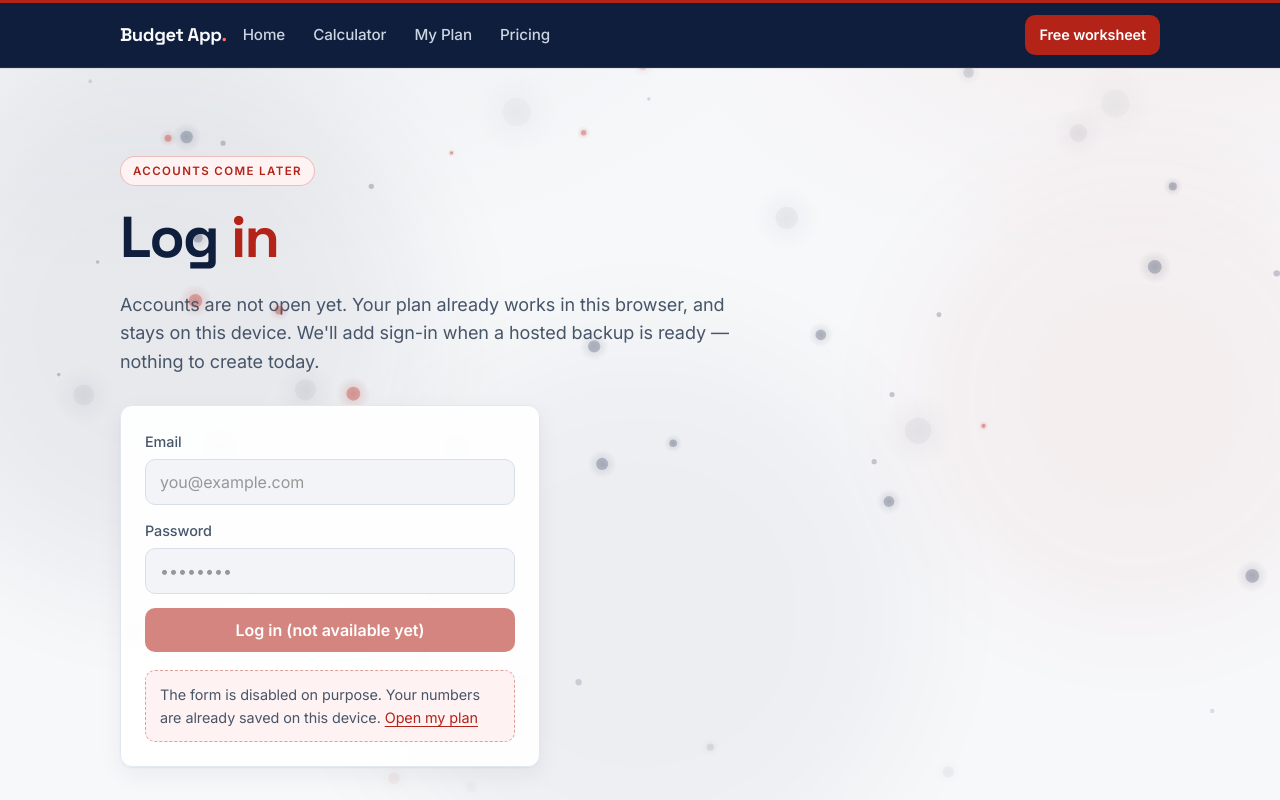
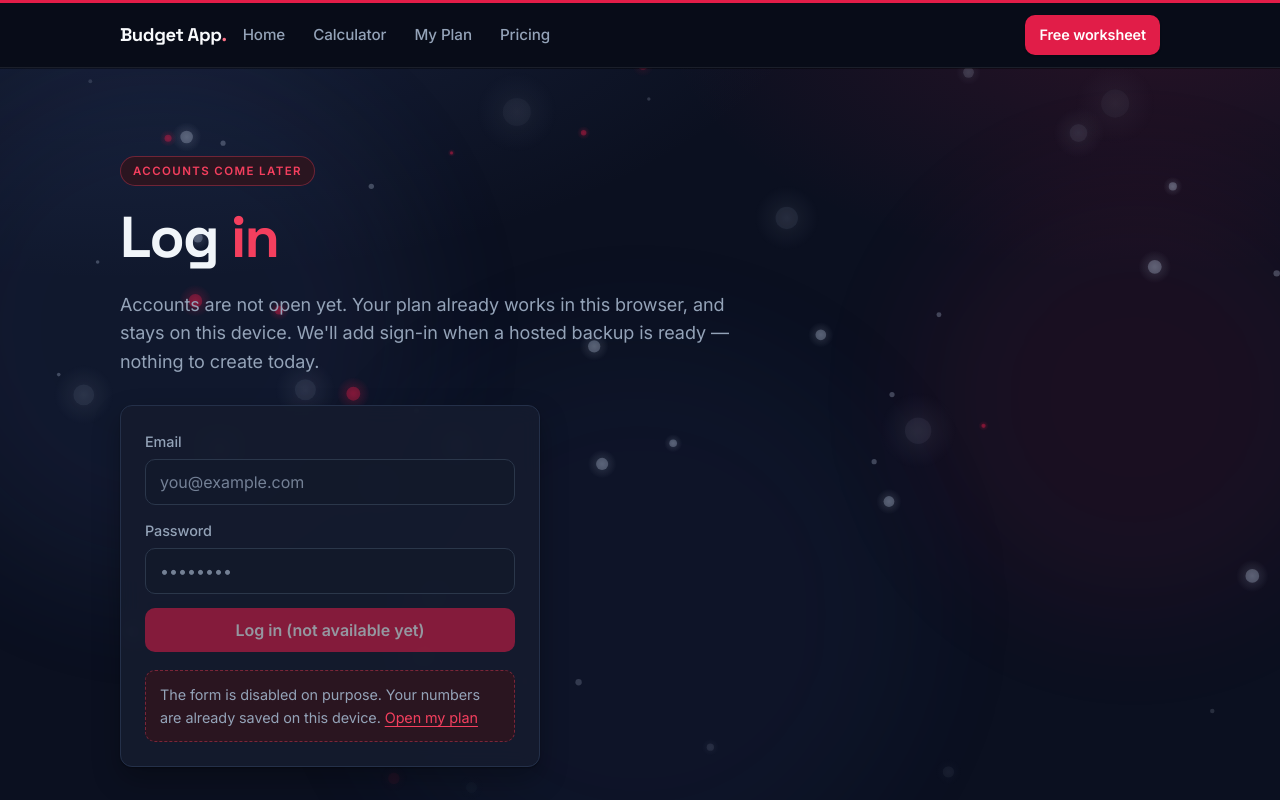
Before and after one commit to 22dmotter/budget-app-motter, a Next.js app in the folder apps/web/: page /login in a window 1280 px wide. Shown: the top 800 px of the page. Built offline with nearby package versions, Linux system fonts and the light colour scheme.

Commit message:
Switch the website to a dark navy and crimson theme.
Dark is now the default and only theme across every page, including
pricing. The old light/dark toggle is gone; ?theme=dark still loads
harmlessly. Particles, charts, the PWA manifest, and theme-color are
updated for contrast on the dark surfaces.

```diff
--- a/apps/web/src/app/layout.tsx
+++ b/apps/web/src/app/layout.tsx
@@ -7,7 +7,7 @@ import { withBasePath } from "@/lib/basePath";
 import "@/styles/globals.css";
 
 export const viewport: Viewport = {
-  themeColor: "#0F1E3D",
+  themeColor: "#0b1020",
   width: "device-width",
   initialScale: 1,
   viewportFit: "cover",
@@ -56,7 +56,7 @@ export default function RootLayout({
   children: React.ReactNode;
 }>) {
   return (
-    <html lang="en">
+    <html lang="en" style={{ colorScheme: "dark", backgroundColor: "#0b1020" }}>
       <head>
         <link rel="preconnect" href="https://fonts.googleapis.com" />
         <link
@@ -68,7 +68,7 @@ export default function RootLayout({
           href="https://fonts.googleapis.com/css2?family=Inter:wght@400;500;600&family=Space+Grotesk:wght@500;700&display=swap"
           rel="stylesheet"
         />
-        <meta name="theme-color" content="#0F1E3D" />
+        <meta name="theme-color" content="#0b1020" />
         <link rel="manifest" href={withBasePath("/manifest.webmanifest")} />
         <link rel="icon" href={withBasePath("/favicon.ico")} />
         <link rel="apple-touch-icon" href={withBasePath("/icons/apple-touch-icon.png")} />
--- a/apps/web/src/components/plan/JourneyPath.tsx
+++ b/apps/web/src/components/plan/JourneyPath.tsx
@@ -25,7 +25,7 @@ export function JourneyPath({ stations }: { stations: JourneyStation[] }) {
       aria-label="Your road to debt-free"
       preserveAspectRatio="xMidYMin meet"
     >
-      <path d={d} fill="none" stroke="#CBD5E1" strokeWidth="4" strokeLinecap="round" />
+      <path d={d} fill="none" stroke="#334155" strokeWidth="4" strokeLinecap="round" />
       {stations.map((s, i) => {
         const x = xOf(i);
         const y = yOf(i);
@@ -54,7 +54,7 @@ export function JourneyPath({ stations }: { stations: JourneyStation[] }) {
         cx={xOf(markerIndex)}
         cy={yOf(markerIndex)}
         r="3.5"
-        fill="#0F1E3D"
+        fill="#f1f5f9"
         className="you-are-here"
       />
     </svg>
--- a/apps/web/src/styles/globals.css
+++ b/apps/web/src/styles/globals.css
@@ -1,23 +1,26 @@
 :root {
-  /* Light fintech palette — trustworthy navy + spare crimson accent */
-  --bg: #f7f8fa;
-  --bg-alt: #eef1f6;
-  --surface: #ffffff;
-  --navy: #0f1e3d;
-  --text: #0f1e3d;
-  --muted: #475569;
-  --line: #e2e8f0;
-  --line-strong: #cbd5e1;
-  --accent: #b42318;
-  --accent-hover: #912018;
-  --accent-soft: #fef3f2;
+  /* Dark fintech palette — deep navy surfaces + brighter crimson accent */
+  --bg: #0b1020;
+  --bg-alt: #12192b;
+  --surface: #151c2e;
+  --header-bg: #080c18;
+  --navy: #f1f5f9;
+  --text: #f1f5f9;
+  --muted: #94a3b8;
+  --line: #243049;
+  --line-strong: #334155;
+  --accent: #e11d48;
+  --accent-hover: #be123c;
+  --accent-link: #f43f5e;
+  --accent-soft: #2a1520;
   --accent-ink: #ffffff;
   --header-fg: #f8fafc;
-  --header-muted: #cbd5e1;
-  --shadow: 0 1px 2px rgba(15, 30, 61, 0.06), 0 8px 24px rgba(15, 30, 61, 0.06);
+  --header-muted: #94a3b8;
+  --ok: #4ade80;
+  --shadow: 0 1px 2px rgba(0, 0, 0, 0.35), 0 12px 28px rgba(0, 0, 0, 0.28);
   --radius: 12px;
   --max: 1080px;
-  --focus: 0 0 0 3px rgba(180, 35, 24, 0.35);
+  --focus: 0 0 0 3px rgba(225, 29, 72, 0.45);
 }
 
 * {
@@ -29,6 +32,7 @@
 html {
   scroll-behavior: smooth;
   background: var(--bg);
+  color-scheme: dark;
   overflow-x: clip;
 }
 
@@ -49,7 +53,7 @@ h3 {
   font-family: "Space Grotesk", Inter, system-ui, sans-serif;
   line-height: 1.15;
   letter-spacing: -0.03em;
-  color: var(--navy);
+  color: var(--text);
 }
 
 a {
@@ -57,13 +61,13 @@ a {
 }
 
 a.text-link {
-  color: var(--accent);
+  color: var(--accent-link);
   text-decoration: underline;
   text-underline-offset: 3px;
 }
 
 a.text-link:hover {
-  color: var(--accent-hover);
+  color: #fb7185;
 }
 
 :focus-visible {
@@ -80,8 +84,8 @@ a.text-link:hover {
 
 .ph {
   background: var(--accent-soft);
-  color: var(--accent);
-  border: 1px dashed rgba(180, 35, 24, 0.45);
+  color: var(--accent-link);
+  border: 1px dashed rgba(244, 63, 94, 0.45);
   border-radius: 6px;
   padding: 0 6px;
   font-size: 0.85em;
@@ -98,10 +102,10 @@ a.text-link:hover {
   position: sticky;
   top: 0;
   z-index: 10;
-  background: var(--navy);
+  background: var(--header-bg);
   color: var(--header-fg);
   border-bottom: 1px solid rgba(255, 255, 255, 0.08);
-  box-shadow: 0 1px 0 rgba(15, 30, 61, 0.08);
+  box-shadow: 0 1px 0 rgba(0, 0, 0, 0.35);
 }
 
 .site-header .wrap {
@@ -122,7 +126,7 @@ a.text-link:hover {
 }
 
 .logo span {
-  color: #f97066;
+  color: #fb7185;
 }
 
 .nav-links {
@@ -156,13 +160,13 @@ a.text-link:hover {
   font-size: 1rem;
   font-family: inherit;
   transition: background 0.2s ease, transform 0.2s ease, box-shadow 0.2s ease;
-  box-shadow: 0 1px 2px rgba(15, 30, 61, 0.12);
+  box-shadow: 0 1px 2px rgba(0, 0, 0, 0.28);
 }
 
 .btn:hover {
   background: var(--accent-hover);
   transform: translateY(-1px);
-  box-shadow: 0 6px 16px rgba(180, 35, 24, 0.28);
+  box-shadow: 0 6px 16px rgba(225, 29, 72, 0.32);
 }
 
 .btn:disabled {
@@ -173,17 +177,17 @@ a.text-link:hover {
 }
 
 .btn.ghost {
-  background: var(--surface);
-  color: var(--navy);
+  background: transparent;
+  color: var(--text);
   border: 1px solid var(--line-strong);
   box-shadow: none;
 }
 
 .btn.ghost:hover {
-  border-color: var(--accent);
-  color: var(--accent);
+  border-color: var(--accent-link);
+  color: var(--accent-link);
   box-shadow: none;
-  background: var(--surface);
+  background: rgba(225, 29, 72, 0.08);
 }
 
 .site-header .btn.sm {
@@ -206,10 +210,10 @@ a.text-link:hover {
   align-items: center;
   gap: 8px;
   padding: 5px 12px;
-  border: 1px solid rgba(180, 35, 24, 0.25);
+  border: 1px solid rgba(244, 63, 94, 0.35);
   background: var(--accent-soft);
   border-radius: 999px;
-  color: var(--accent);
+  color: var(--accent-link);
   font-size: 0.72rem;
   font-weight: 600;
   letter-spacing: 0.12em;
@@ -225,12 +229,12 @@ a.text-link:hover {
   font-size: clamp(2.2rem, 6.5vw, 3.6rem);
   margin-bottom: 20px;
   font-weight: 700;
-  color: var(--navy);
+  color: var(--text);
 }
 
 .hero h1 em {
   font-style: normal;
-  color: var(--accent);
+  color: var(--accent-link);
 }
 
 .lead {
@@ -297,7 +301,7 @@ blockquote {
   margin: 22px 0;
   font-family: "Space Grotesk", Inter, sans-serif;
   font-size: 1.2rem;
-  color: var(--navy);
+  color: var(--text);
 }
 
 blockquote cite {
@@ -327,7 +331,7 @@ blockquote cite {
   padding: 12px 14px;
   border-radius: 10px;
   border: 1px solid var(--line-strong);
-  background: var(--surface);
+  background: var(--bg);
   color: var(--text);
   font-size: 1rem;
   font-family: inherit;
@@ -346,14 +350,14 @@ blockquote cite {
   margin-top: 4px;
   padding: 12px 14px;
   border-radius: 10px;
-  border: 1px dashed rgba(180, 35, 24, 0.4);
+  border: 1px dashed rgba(244, 63, 94, 0.4);
   background: var(--accent-soft);
   color: var(--muted);
   font-size: 0.9rem;
 }
 
 .site-footer {
-  background: var(--navy);
+  background: var(--header-bg);
   color: var(--header-muted);
   border-top: 3px solid var(--accent);
   padding: 40px 0;
@@ -418,8 +422,8 @@ main {
   z-index: -1;
   overflow: hidden;
   background:
-    radial-gradient(1200px 600px at 10% -10%, rgba(15, 30, 61, 0.06), transparent 60%),
-    radial-gradient(900px 500px at 90% 0%, rgba(180, 35, 24, 0.05), transparent 55%),
+    radial-gradient(1200px 600px at 10% -10%, rgba(80, 110, 180, 0.20), transparent 60%),
+    radial-gradient(900px 500px at 90% 0%, rgba(225, 29, 72, 0.14), transparent 55%),
     var(--bg);
 }
 
@@ -453,7 +457,7 @@ main {
   max-height: 520px;
   left: -8%;
   top: 8%;
-  background: rgba(15, 30, 61, 0.14);
+  background: rgba(80, 110, 180, 0.22);
   animation: drift-a 28s ease-in-out infinite alternate;
 }
 
@@ -464,7 +468,7 @@ main {
   max-height: 440px;
   right: -6%;
   top: 22%;
-  background: rgba(180, 35, 24, 0.10);
+  background: rgba(225, 29, 72, 0.16);
   animation: drift-b 34s ease-in-out infinite alternate;
 }
 
@@ -475,7 +479,7 @@ main {
   max-height: 560px;
   left: 28%;
   bottom: -12%;
-  background: rgba(15, 30, 61, 0.09);
+  background: rgba(60, 90, 160, 0.16);
   animation: drift-c 40s ease-in-out infinite alternate;
 }
 
@@ -523,18 +527,18 @@ main section {
 /* Keep solid surfaces readable over the motion layer */
 .card,
 .form-card.card {
-  background: rgba(255, 255, 255, 0.92);
-  backdrop-filter: blur(8px);
+  background: rgba(21, 28, 46, 0.92);
+  backdrop-filter: blur(10px);
 }
 
 .section-alt {
-  background: rgba(238, 241, 246, 0.72);
+  background: rgba(18, 25, 43, 0.78);
 }
 
 
 ::selection {
-  background: rgba(180, 35, 24, 0.18);
-  color: var(--navy);
+  background: rgba(225, 29, 72, 0.35);
+  color: var(--text);
 }
 
 @media (min-width: 860px) {
@@ -601,38 +605,51 @@ body.calm-shell html {
 @media (min-width: 900px) {
   .home-grid { grid-template-columns: 1fr 1fr; align-items: start; }
 }
-.quick-start { background: #fff; }
+.quick-start { background: var(--surface); }
 .quick-title { margin-bottom: 4px; }
 .quick-form, .form-stack, .form-stack label { display: grid; gap: 10px; }
 .quick-form label, .form-stack label, .calc-controls label {
   display: grid;
   gap: 6px;
   font-weight: 500;
-  color: var(--navy);
+  color: var(--text);
 }
-input, select {
+input, select, textarea {
   padding: 12px 14px;
   border-radius: 10px;
   border: 1px solid var(--line-strong);
-  background: #fff;
+  background: var(--bg);
   color: var(--text);
   font-size: 1rem;
   font-family: inherit;
   min-height: 44px;
+}
+input::placeholder, textarea::placeholder {
+  color: var(--muted);
+  opacity: 1;
+}
+input:-webkit-autofill,
+input:-webkit-autofill:hover,
+input:-webkit-autofill:focus,
+select:-webkit-autofill {
+  -webkit-text-fill-color: var(--text);
+  caret-color: var(--text);
+  box-shadow: 0 0 0 1000px var(--bg) inset;
+  transition: background-color 9999s ease-out;
 }
 .quick-result { min-height: 7rem; }
 .stat-num {
   font-family: "Space Grotesk", Inter, sans-serif;
   font-size: clamp(1.8rem, 5vw, 2.8rem);
   font-weight: 700;
-  color: var(--navy);
+  color: var(--text);
   letter-spacing: -0.03em;
   line-height: 1.1;
 }
 .steps-plain { padding-left: 1.2rem; margin: 24px 0; display: grid; gap: 12px; color: var(--muted); }
 .social-proof { font-size: 1rem; color: var(--muted); margin-bottom: 8px; }
-.card.solid, .card.highlight { background: #fff; }
-.card.highlight { border-color: rgba(180, 35, 24, 0.25); }
+.card.solid, .card.highlight { background: var(--surface); }
+.card.highlight { border-color: rgba(244, 63, 94, 0.35); }
 .section.flush { padding-top: 12px; }
 .plain-table { width: 100%; border-collapse: collapse; }
 .plain-table th, .plain-table td { text-align: left; padding: 8px 8px 8px 0; vertical-align: middle; }
@@ -642,7 +659,7 @@ input, select {
 .linkish {
   background: none;
   border: 0;
-  color: var(--accent);
+  color: var(--accent-link);
   cursor: pointer;
   font: inherit;
   min-height: 44px;
@@ -652,18 +669,18 @@ input, select {
 .seg { border: 0; padding: 0; display: grid; gap: 8px; }
 .seg legend { font-weight: 600; margin-bottom: 6px; }
 .seg label { font-weight: 500; display: flex; gap: 8px; align-items: center; min-height: 44px; }
-.field-errors { color: var(--accent); font-size: 0.95rem; margin: 8px 0; }
+.field-errors { color: var(--accent-link); font-size: 0.95rem; margin: 8px 0; }
 .results { display: grid; gap: 16px; margin-top: 28px; }
 .payoff-order { padding-left: 1.2rem; }
 .chart-wrap { margin: 12px 0 0; }
-.chart-label { font-size: 10px; fill: #475569; font-family: Inter, sans-serif; }
+.chart-label { font-size: 10px; fill: #94a3b8; font-family: Inter, sans-serif; }
 .plus-badge {
   display: inline-block;
   margin-left: 6px;
   padding: 1px 8px;
   border-radius: 999px;
   background: var(--accent-soft);
-  color: var(--accent);
+  color: var(--accent-link);
   font-size: 0.7rem;
   font-weight: 700;
   letter-spacing: 0.06em;
@@ -705,7 +722,7 @@ input, select {
   grid-template-columns: 1fr 1fr 1.4fr 1fr 1fr;
   gap: 4px;
   padding: 8px 8px calc(8px + env(safe-area-inset-bottom));
-  background: #fff;
+  background: var(--surface);
   border-top: 1px solid var(--line);
   z-index: 20;
 }
@@ -721,7 +738,7 @@ input, select {
   cursor: pointer;
   padding: 6px 4px;
 }
-.tab-btn.active { color: var(--navy); background: var(--bg-alt); }
+.tab-btn.active { color: var(--text); background: var(--bg-alt); }
 .tab-btn.tab-primary {
   background: var(--accent);
   color: #fff;
@@ -742,7 +759,7 @@ input, select {
     flex-direction: column;
     gap: 16px;
     padding: 24px 16px;
-    background: var(--navy);
+    background: var(--header-bg);
     color: var(--header-fg);
   }
   .app-sidebar .logo { color: #fff; }
@@ -755,7 +772,7 @@ input, select {
 
 .streak-row, .plus-row { display: flex; flex-wrap: wrap; gap: 8px; }
 .chip {
-  background: #fff;
+  background: var(--surface);
   border: 1px solid var(--line);
   border-radius: 999px;
   padding: 6px 12px;
@@ -766,16 +783,16 @@ input, select {
   border: 1px solid var(--line);
   border-radius: 10px;
   padding: 8px 12px;
-  background: #fff;
+  background: var(--surface);
   color: var(--muted);
   font-size: 0.9rem;
 }
-.badge-shelf li.earned { color: var(--navy); border-color: rgba(180,35,24,0.35); }
-.journey-svg { width: 100%; height: auto; max-width: 36rem; margin: 0 auto; display: block; background: #fff; border-radius: 12px; border: 1px solid var(--line); }
-.station-done { fill: #B42318; }
-.station-next { fill: #fff; stroke: #B42318; stroke-width: 1.5; }
-.station-later { fill: #CBD5E1; }
-.station-label { font-size: 13px; fill: #0F1E3D; font-family: Inter, sans-serif; font-weight: 500; }
+.badge-shelf li.earned { color: var(--text); border-color: rgba(244,63,94,0.45); background: var(--accent-soft); }
+.journey-svg { width: 100%; height: auto; max-width: 36rem; margin: 0 auto; display: block; background: var(--surface); border-radius: 12px; border: 1px solid var(--line); }
+.station-done { fill: #e11d48; }
+.station-next { fill: var(--bg); stroke: #f43f5e; stroke-width: 1.5; }
+.station-later { fill: #334155; }
+.station-label { font-size: 13px; fill: #f1f5f9; font-family: Inter, sans-serif; font-weight: 500; }
 .station-next { animation: pulse-next 2.4s ease-in-out infinite; }
 @keyframes pulse-next {
   0%, 100% { opacity: 1; }
@@ -786,15 +803,16 @@ input, select {
   .confetti { display: none !important; }
 }
 .grace-note {
-  background: #fff;
+  background: var(--surface);
   border: 1px solid var(--line);
   border-radius: 12px;
   padding: 12px 14px;
-  color: var(--navy);
+  color: var(--text);
 }
 .toast {
-  background: var(--navy);
+  background: var(--header-bg);
   color: #fff;
+  border: 1px solid var(--line);
   border-radius: 10px;
   padding: 10px 14px;
 }
@@ -803,7 +821,7 @@ input, select {
   gap: 12px;
   align-items: center;
   justify-content: space-between;
-  background: #fff;
+  background: var(--surface);
   border: 1px solid var(--line);
   border-radius: 12px;
   padding: 10px 14px;
@@ -815,7 +833,7 @@ input, select {
 .celebrate-scrim {
   position: fixed;
   inset: 0;
-  background: rgba(15, 30, 61, 0.45);
+  background: rgba(8, 12, 24, 0.72);
   display: grid;
   place-items: center;
   z-index: 40;
@@ -827,9 +845,9 @@ input, select {
   position: absolute;
   inset: 0;
   background-image:
-    radial-gradient(circle at 20% 20%, rgba(180,35,24,0.35) 0 4px, transparent 5px),
-    radial-gradient(circle at 80% 30%, rgba(15,30,61,0.25) 0 3px, transparent 4px),
-    radial-gradient(circle at 50% 80%, rgba(180,35,24,0.25) 0 5px, transparent 6px);
+    radial-gradient(circle at 20% 20%, rgba(244,63,94,0.45) 0 4px, transparent 5px),
+    radial-gradient(circle at 80% 30%, rgba(148,163,184,0.35) 0 3px, transparent 4px),
+    radial-gradient(circle at 50% 80%, rgba(225,29,72,0.35) 0 5px, transparent 6px);
   animation: confetti-fade 1.6s ease-out both;
 }
 @keyframes confetti-fade {
@@ -875,13 +893,13 @@ input, select {
   position: absolute;
   right: 0;
   top: calc(100% + 6px);
-  background: #fff;
-  color: var(--navy);
+  background: var(--surface);
+  color: var(--text);
   list-style: none;
   min-width: 12rem;
   border-radius: 10px;
   border: 1px solid var(--line);
-  box-shadow: 0 8px 24px rgba(15, 30, 61, 0.18);
+  box-shadow: 0 8px 24px rgba(0, 0, 0, 0.45);
   padding: 6px;
   z-index: 20;
 }
@@ -891,7 +909,7 @@ input, select {
   padding: 10px 12px;
   min-height: 44px;
   text-decoration: none;
-  color: var(--navy);
+  color: var(--text);
   font-weight: 500;
   border-radius: 8px;
 }
@@ -932,9 +950,9 @@ input, select {
   margin: 0;
   padding: 10px 12px;
   border-radius: 10px;
-  border: 1px solid rgba(180, 35, 24, 0.35);
+  border: 1px solid rgba(244, 63, 94, 0.35);
   background: var(--accent-soft);
-  color: var(--accent);
+  color: var(--accent-link);
   font-size: 0.9rem;
 }
 
@@ -953,22 +971,8 @@ input, select {
   --pp-muted: var(--muted);
   --pp-line: var(--line);
   --pp-accent: var(--accent);
-  --pp-ok: #157347;
+  --pp-ok: var(--ok);
   color: var(--pp-text);
-}
-
-.pricing-preview[data-theme="dark"] {
-  --pp-bg: #0b1020;
-  --pp-surface: #151c2e;
-  --pp-text: #f1f5f9;
-  --pp-muted: #94a3b8;
-  --pp-line: #243049;
-  --pp-accent: #e11d48;
-  --pp-ok: #4ade80;
-  background: var(--pp-bg);
-  color: var(--pp-text);
-  margin: -8px 0 -40px;
-  padding-bottom: 8px;
 }
 
 .pricing-hero {
@@ -996,8 +1000,7 @@ input, select {
   margin: 8px 0 12px;
 }
 
-.billing-toggle,
-.theme-toggle {
+.billing-toggle {
   display: inline-flex;
   background: var(--pp-surface);
   border: 1px solid var(--pp-line);
@@ -1006,8 +1009,7 @@ input, select {
   gap: 0;
 }
 
-.billing-toggle button,
-.theme-toggle button {
+.billing-toggle button {
   font-family: "Space Grotesk", Inter, sans-serif;
   border: 0;
   background: transparent;
@@ -1019,15 +1021,9 @@ input, select {
   font-size: 0.9rem;
 }
 
-.billing-toggle button[aria-pressed="true"],
-.theme-toggle button[aria-pressed="true"] {
-  background: var(--navy);
+.billing-toggle button[aria-pressed="true"] {
+  background: var(--pp-accent);
   color: #fff;
-}
-
-.pricing-preview[data-theme="dark"] .billing-toggle button[aria-pressed="true"],
-.pricing-preview[data-theme="dark"] .theme-toggle button[aria-pressed="true"] {
-  background: var(--pp-accent);
 }
 
 .save-hint {
@@ -1043,16 +1039,12 @@ input, select {
   display: inline-flex;
   align-items: center;
   gap: 8px;
-  background: var(--bg-alt);
+  background: #1a2236;
   color: var(--pp-muted);
   border-radius: 999px;
   padding: 6px 12px;
   font-size: 0.85rem;
   margin: 0 0 18px;
-}
-
-.pricing-preview[data-theme="dark"] .founder-chip {
-  background: #1a2236;
 }
 
 .price-cards {
@@ -1138,7 +1130,7 @@ input, select {
   margin-bottom: 8px;
 }
 
-.pricing-preview[data-theme="dark"] .btn.ghost {
+.pricing-preview .btn.ghost {
   background: transparent;
   color: var(--pp-text);
   border-color: var(--pp-line);
```
Also changed, not shown: apps/web/src/components/BalanceChart.tsx (+5 -5 lines), apps/web/src/components/ParticleBackground.tsx (+8 -8 lines), apps/web/src/components/PricingPreview.tsx (+2 -28 lines), apps/web/public/manifest.webmanifest.
